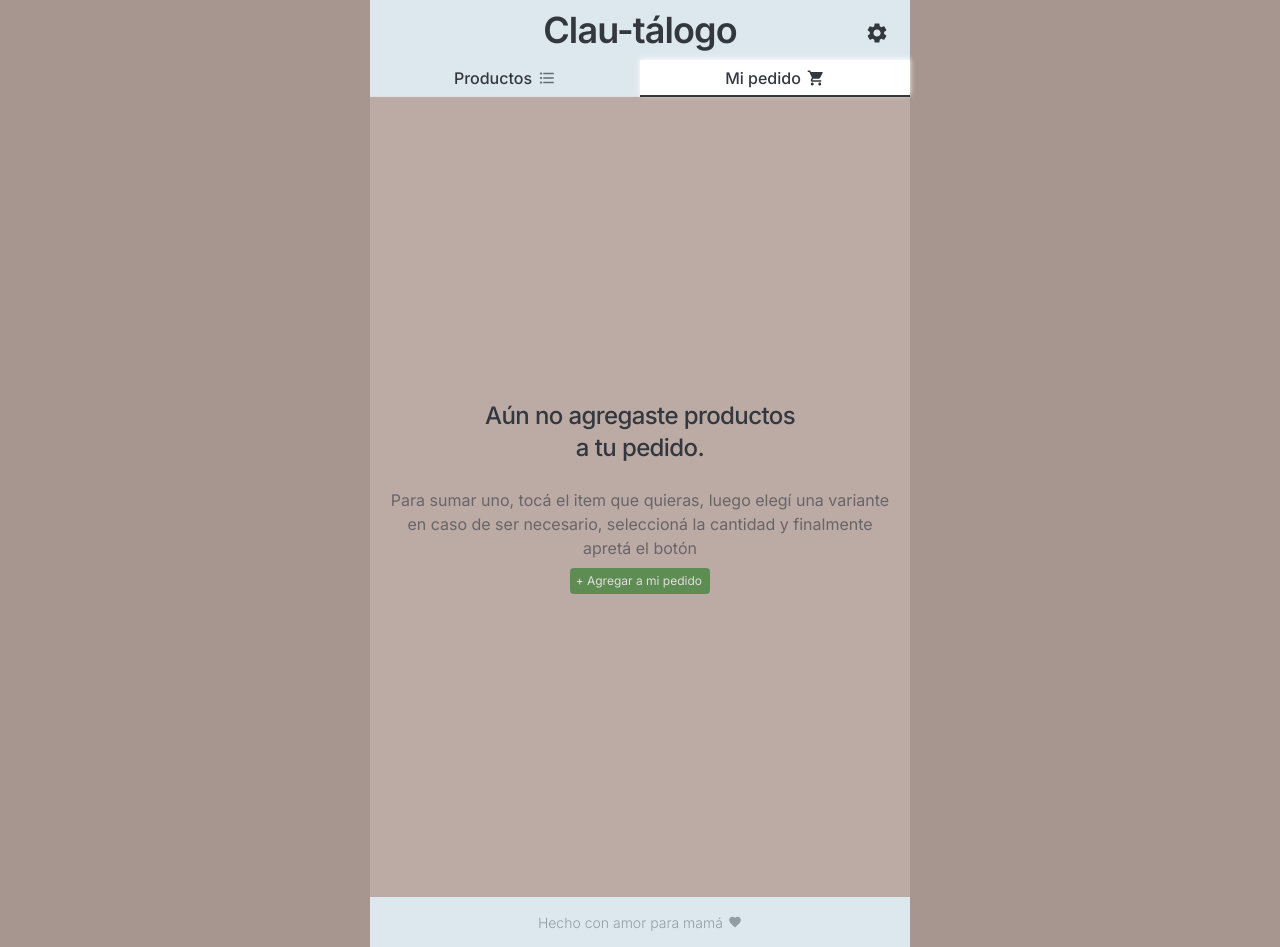
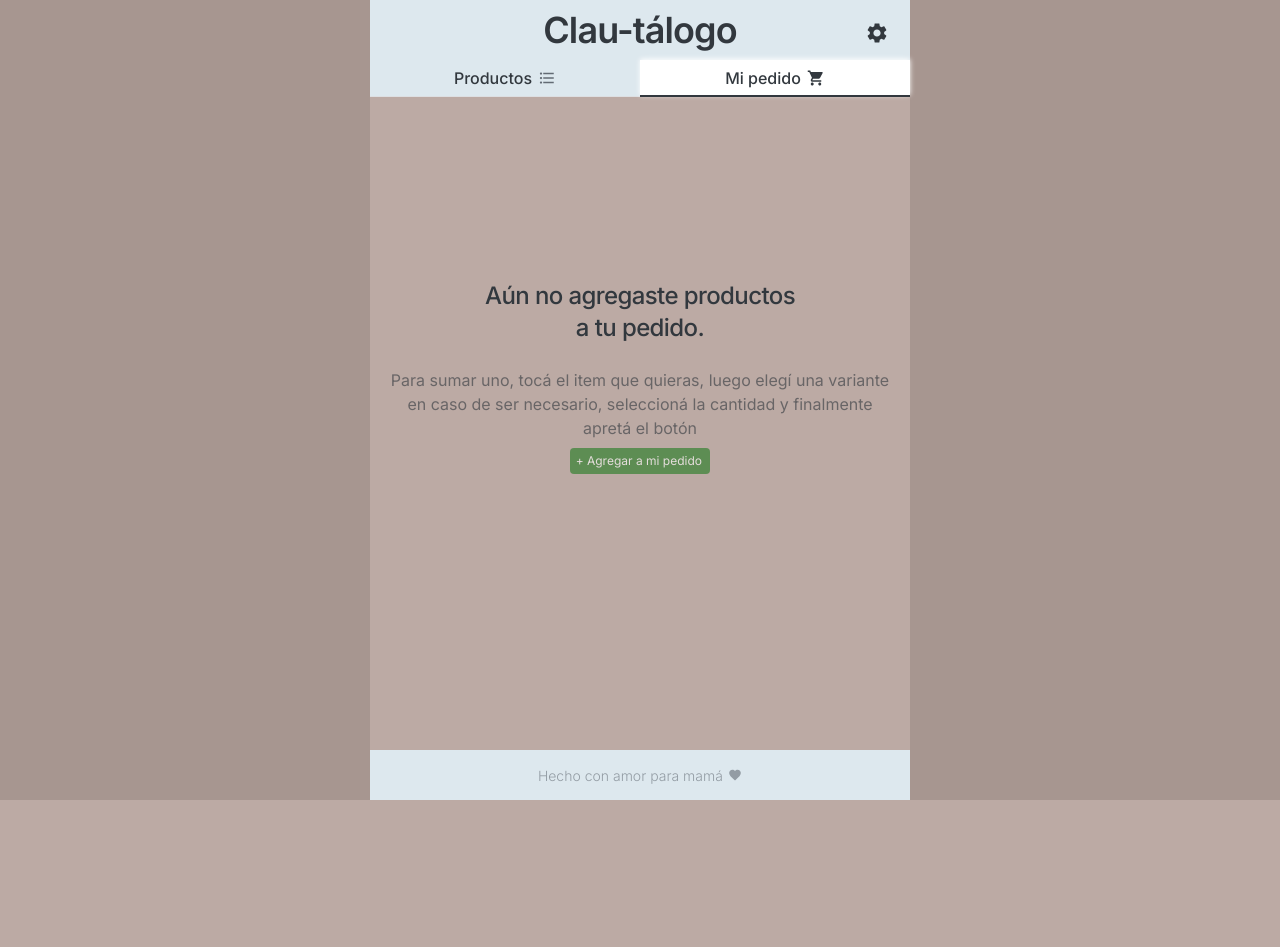
Before and after one commit to nicolasfont1/claudia-natura, a Next.js app: page / in a window 1280 px wide. Both pictures are taken after a click on the tab "Mi pedido". After the commit the page ends 800 px from the top, so only its background shows below. Built offline with nearby package versions, Linux system fonts and the light colour scheme.

Commit message:
fixed box height

```diff
--- a/src/app/components/EmptyCartText.jsx
+++ b/src/app/components/EmptyCartText.jsx
@@ -9,7 +9,7 @@ const EmptyCartText = () => {
 			direction="column"
 			justifyContent="center"
 			alignItems="center"
-			sx={{ minHeight: "100svh", textAlign: "center" }}>
+			sx={{ minHeight: "70vh", textAlign: "center" }}>
 			<Box sx={{ mb: 3 }}>
 				<Typography fontWeight="md" level="h3" color="neutral.600">
 					Aún no agregaste productos
```
